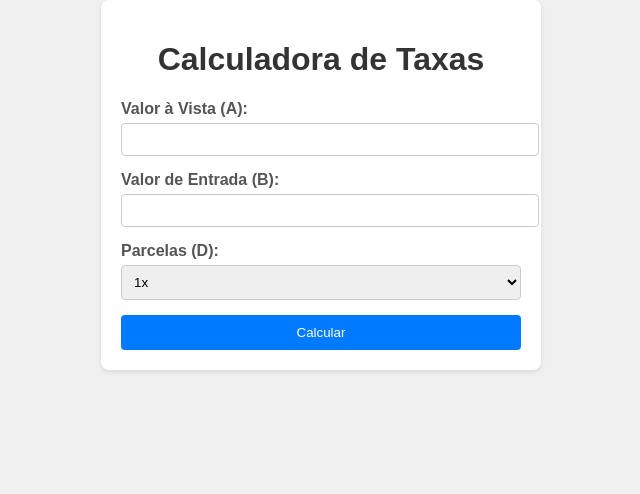
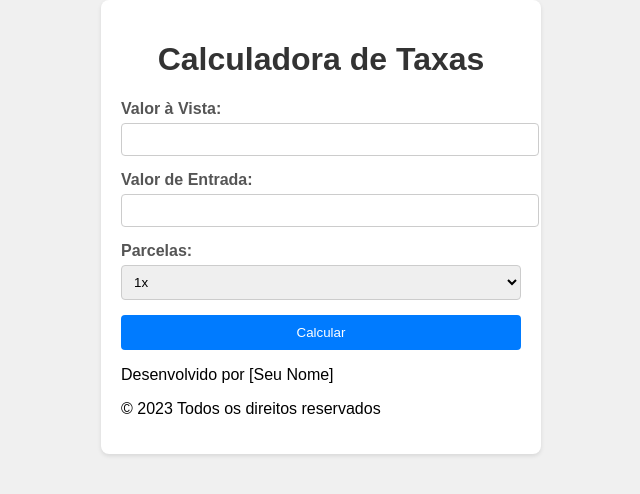
Before and after one commit to Azeythy1/Calculator, a React (Vite) app: page / in a window 1280 px wide. Shown: the top 494 px of the page, without its empty margins (319-959 px from the left). Built offline with nearby package versions, Linux system fonts and the light colour scheme; the HTML template or start-up script is replaced by a standard one.

Commit message:
detalhes

```diff
--- a/src/App.jsx
+++ b/src/App.jsx
@@ -1,6 +1,7 @@
 import React, { useState } from 'react';
 import TaxasForm from './components/TaxasForm';
 import './styles.css';
+import Footer from './components/footer';
 
 function App() {
 
@@ -32,6 +33,8 @@ function App() {
     <div className="app-container">
       <h1 className="app-title">Calculadora de Taxas</h1>
       <TaxasForm taxas={taxas} />
+
+      <Footer />
     </div>
   );
 }
--- a/src/components/TaxasForm.jsx
+++ b/src/components/TaxasForm.jsx
@@ -59,7 +59,7 @@ function TaxasForm({ taxas }) {
   return (
     <div className="taxas-form-container">
       <div className="input-group">
-        <label className="input-label">Valor à Vista (A):</label>
+        <label className="input-label">Valor à Vista:</label>
         <input
           type="number"
           value={valorAVista}
@@ -68,7 +68,7 @@ function TaxasForm({ taxas }) {
         />
       </div>
       <div className="input-group">
-        <label className="input-label">Valor de Entrada (B):</label>
+        <label className="input-label">Valor de Entrada:</label>
         <input
           type="number"
           value={entrada}
@@ -77,7 +77,7 @@ function TaxasForm({ taxas }) {
         />
       </div>
       <div className="input-group">
-        <label className="input-label">Parcelas (D):</label>
+        <label className="input-label">Parcelas:</label>
         <select
           value={parcelas}
           onChange={(e) => setParcelas(parseInt(e.target.value))}
--- /dev/null
+++ b/src/components/footer.jsx
@@ -0,0 +1,10 @@
+export default function Footer() {
+  return (
+    <footer className="footer">
+      <div className="footer-content">
+        <p className="footer-text">Desenvolvido por [Seu Nome]</p>
+        <p className="footer-text">© 2023 Todos os direitos reservados</p>
+      </div>
+    </footer>
+  );
+}
```
Also changed, not shown: src/components/ArredondarValorFinal.jsx (deleted, +0 -26 lines), src/components/CalculoLucro.jsx (deleted, +0 -32 lines).
